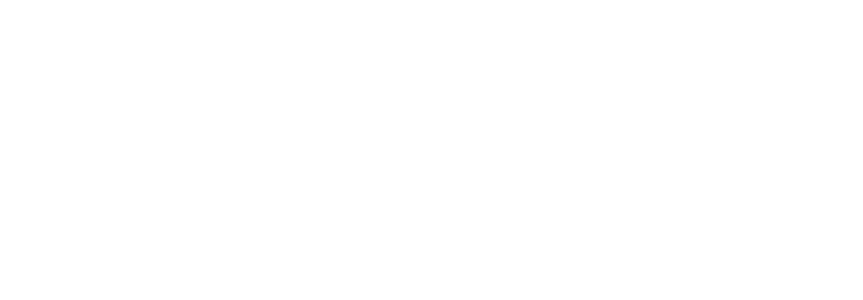
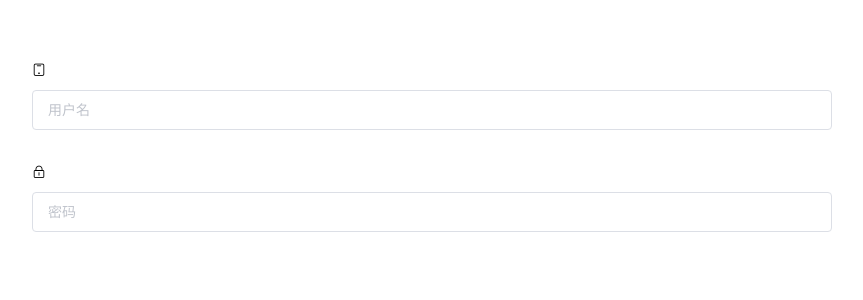
Before and after one commit to LiuerQin/ssr-front, a Nuxt app: page /login in a window 1280 px wide. Before the commit this address had no page. Shown: the top 300 px of the page, without its empty margins (208-1071 px from the left). Built offline with nearby package versions, Linux system fonts and the light colour scheme.

Commit message:
feat(login.vue):add login page

```diff
--- /dev/null
+++ b/layouts/login.vue
@@ -0,0 +1,15 @@
+<template>
+    <div>
+        <nuxt></nuxt>
+    </div>
+</template>
+
+<script>
+export default {
+
+}
+</script>
+
+<style lang="stylus" scoped>
+
+</style>
--- a/nuxt.config.js
+++ b/nuxt.config.js
@@ -34,10 +34,21 @@
 
   // Modules: https://go.nuxtjs.dev/config-modules
   modules: [
+    '@nuxtjs/proxy'
   ],
 
   // Build Configuration: https://go.nuxtjs.dev/config-build
   build: {
     transpile: [/^element-ui/],
+  },
+
+  proxy: {
+    '/api/': {
+      target: 'http://localhost:7001',
+      secure: false,
+      pathRewrite: {
+        '^/api': ''
+      }
+    }
   }
 }
--- a/package.json
+++ b/package.json
@@ -10,9 +10,12 @@
     "test": "jest"
   },
   "dependencies": {
+    "@nuxtjs/proxy": "^2.1.0",
     "core-js": "^3.9.1",
     "element-ui": "^2.15.1",
-    "nuxt": "^2.15.3"
+    "nuxt": "^2.15.3",
+    "stylus": "^0.54.8",
+    "stylus-loader": "^3.0.2"
   },
   "devDependencies": {
     "@vue/test-utils": "^1.1.3",
--- /dev/null
+++ b/pages/login.vue
@@ -0,0 +1,35 @@
+<template>
+    <div>
+        <el-form :rules="rules" class="login-form">
+            <el-form-item prop="email">
+                <span>
+                    <li class="el-icon-mobile"></li>
+                </span>
+                <el-input placeholder="用户名"></el-input>
+            </el-form-item>
+            <el-form-item prop="password">
+                <span>
+                    <li class="el-icon-lock"></li>
+                </span>
+                <el-input placeholder="密码"></el-input>
+            </el-form-item>
+        </el-form>
+    </div>
+</template>
+
+<script>
+export default {
+    layout: 'login',
+    data () {
+        return {
+            rules: {}
+        }
+    }
+}
+</script>
+
+<style lang="stylus" scoped>
+    .login-form
+        width 800px
+        margin 50px auto
+</style>
```
Also changed, not shown: 2 other files (tests, documents, lock files or other folders).
